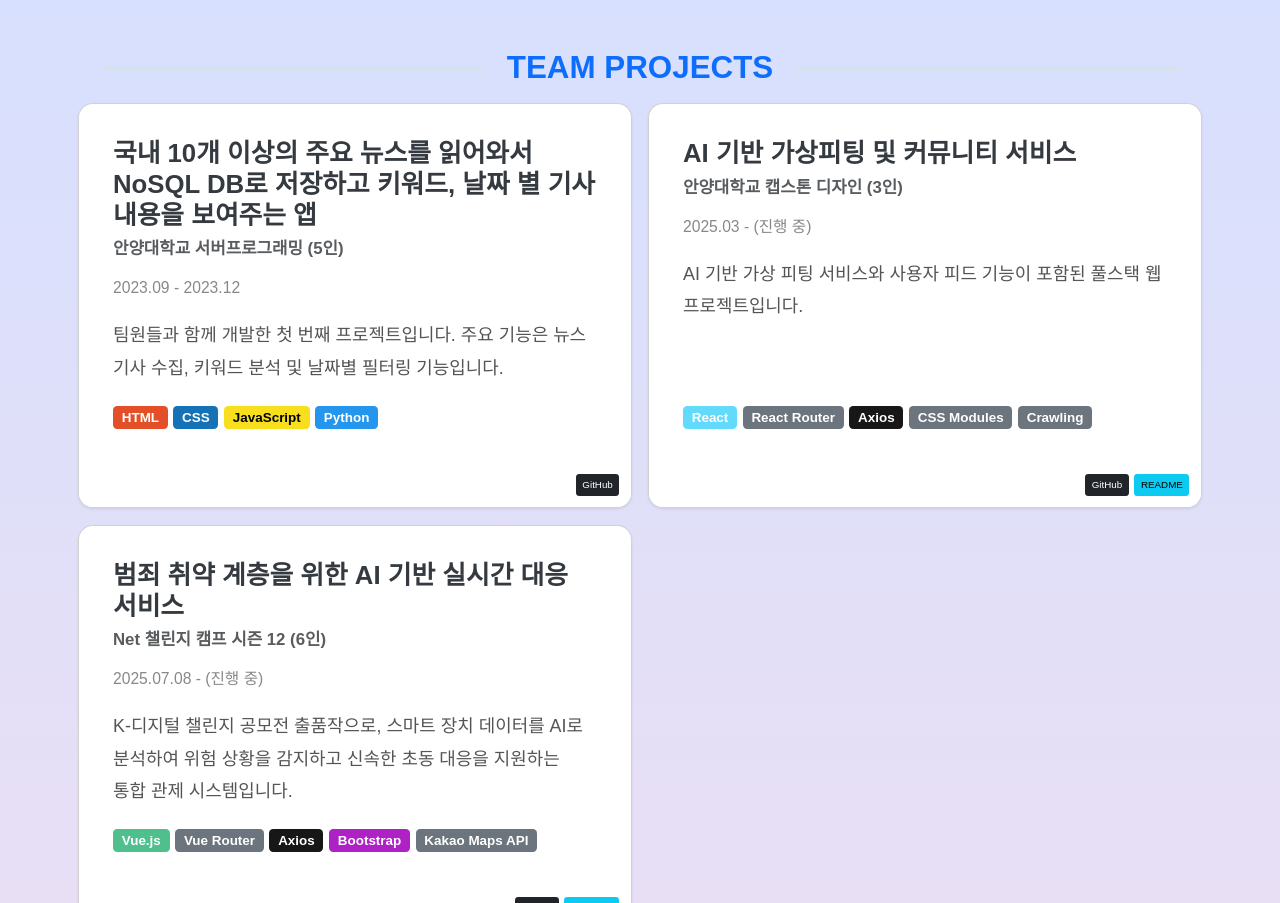
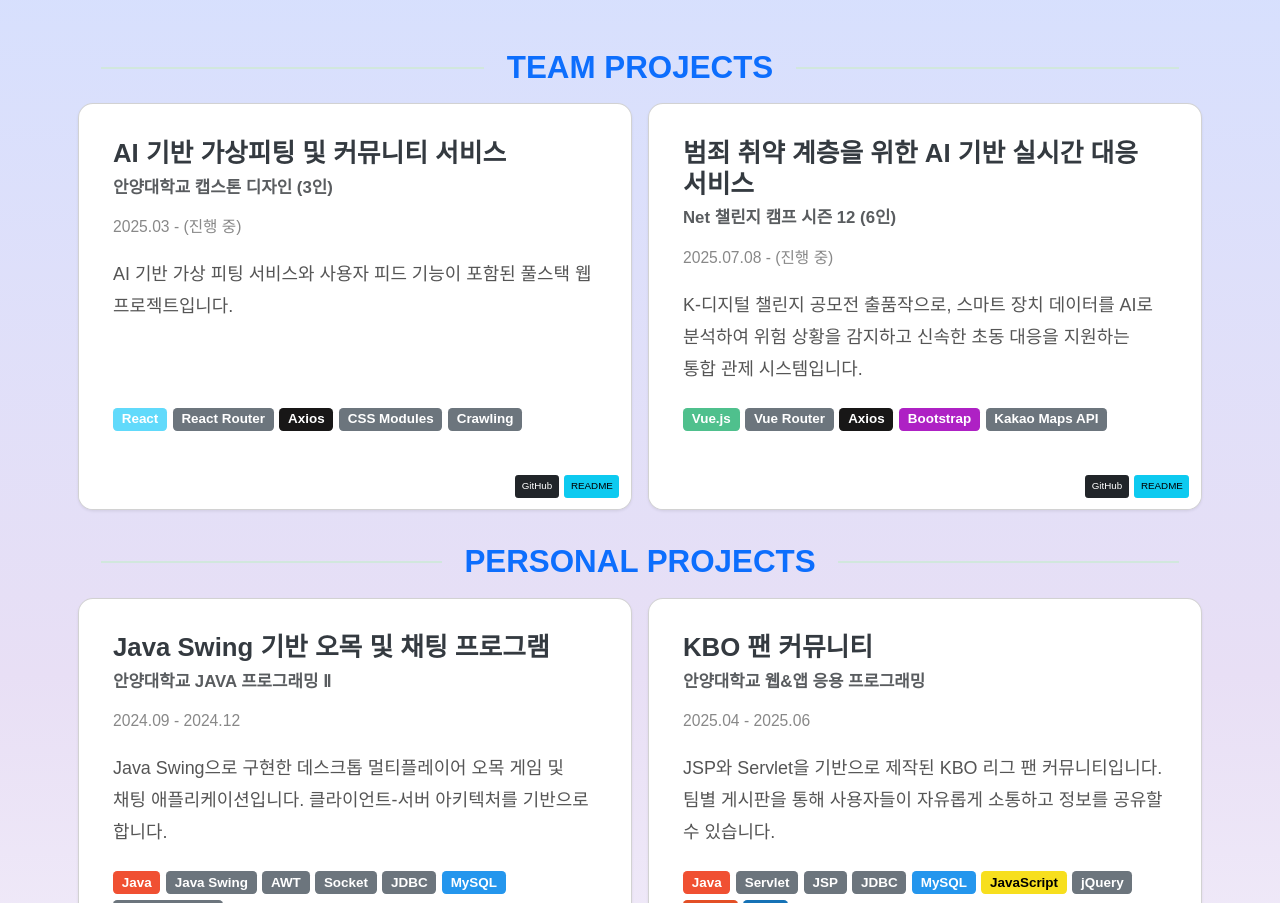
Before and after one commit to leekyuhyun/portfolio, a Vue app: page / in a window 1280 px wide. Shown: the part 4040-4943 px from the top of the page. Built offline with nearby package versions, Linux system fonts and the light colour scheme.

Commit message:
포프폴리오 최종

```diff
--- a/src/data/projects_data.js
+++ b/src/data/projects_data.js
@@ -1,19 +1,4 @@
 export const projectsData = [
-  // --- 팀 프로젝트 ---
-  {
-    type: 'Team',
-    // ▼▼▼ [수정] 첫 번째 프로젝트의 name(주제)을 원래 내용으로 복원 ▼▼▼
-    name: '국내 10개 이상의 주요 뉴스를 읽어와서 NoSQL DB로 저장하고 키워드, 날짜 별 기사 내용을 보여주는 앱',
-    context: '안양대학교 서버프로그래밍',
-    team: '5인',
-    // ▲▲▲▲▲▲▲▲▲▲▲▲▲▲▲▲▲▲▲▲▲▲▲▲▲▲▲▲▲▲▲▲▲▲▲▲▲▲▲▲▲▲▲▲▲▲▲▲▲▲▲▲▲▲▲
-    period: '2023.09 - 2023.12',
-    description:
-      '팀원들과 함께 개발한 첫 번째 프로젝트입니다. 주요 기능은 뉴스 기사 수집, 키워드 분석 및 날짜별 필터링 기능입니다.', // Description을 조금 더 명확하게 수정
-    tags: ['HTML', 'CSS', 'JavaScript', 'Python'],
-    githubUrl: 'https://github.com/your-team/repo1',
-    readmePath: 'static/Project_1_README.md',
-  },
   {
     type: 'Team',
     name: 'AI 기반 가상피팅 및 커뮤니티 서비스',
```
Also changed, not shown: 1 other file (tests, documents, lock files or other folders).
